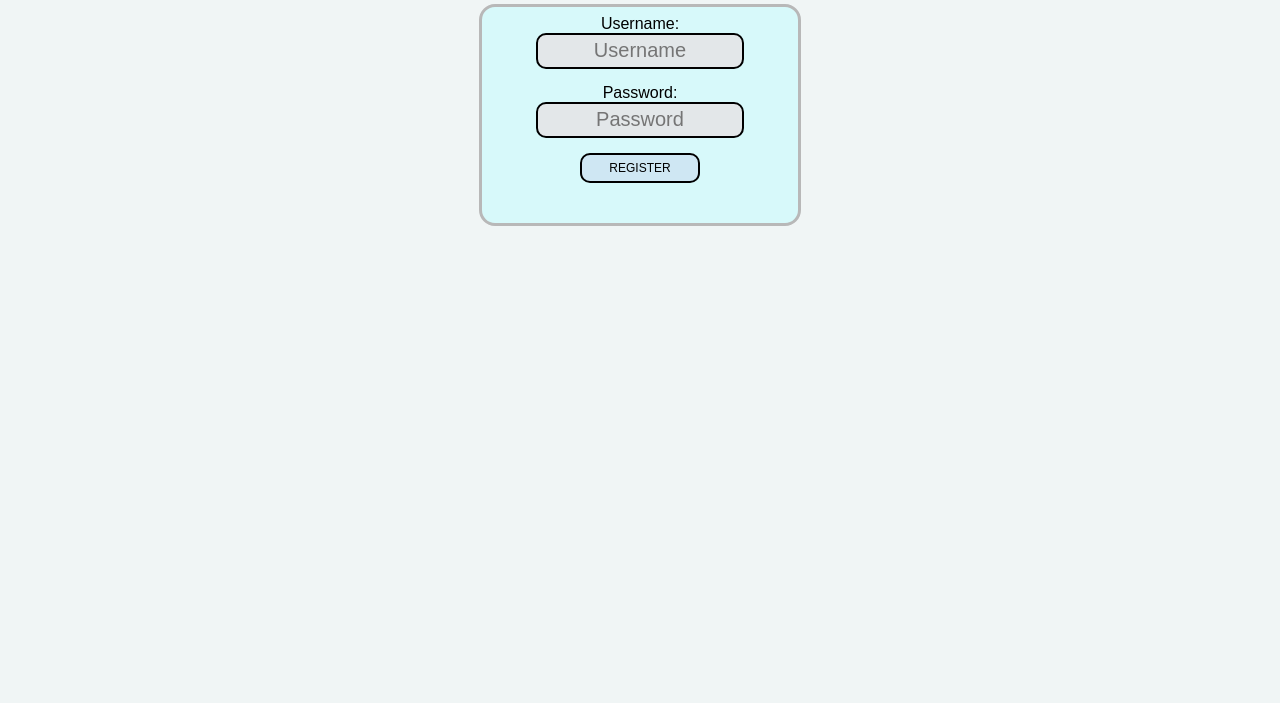
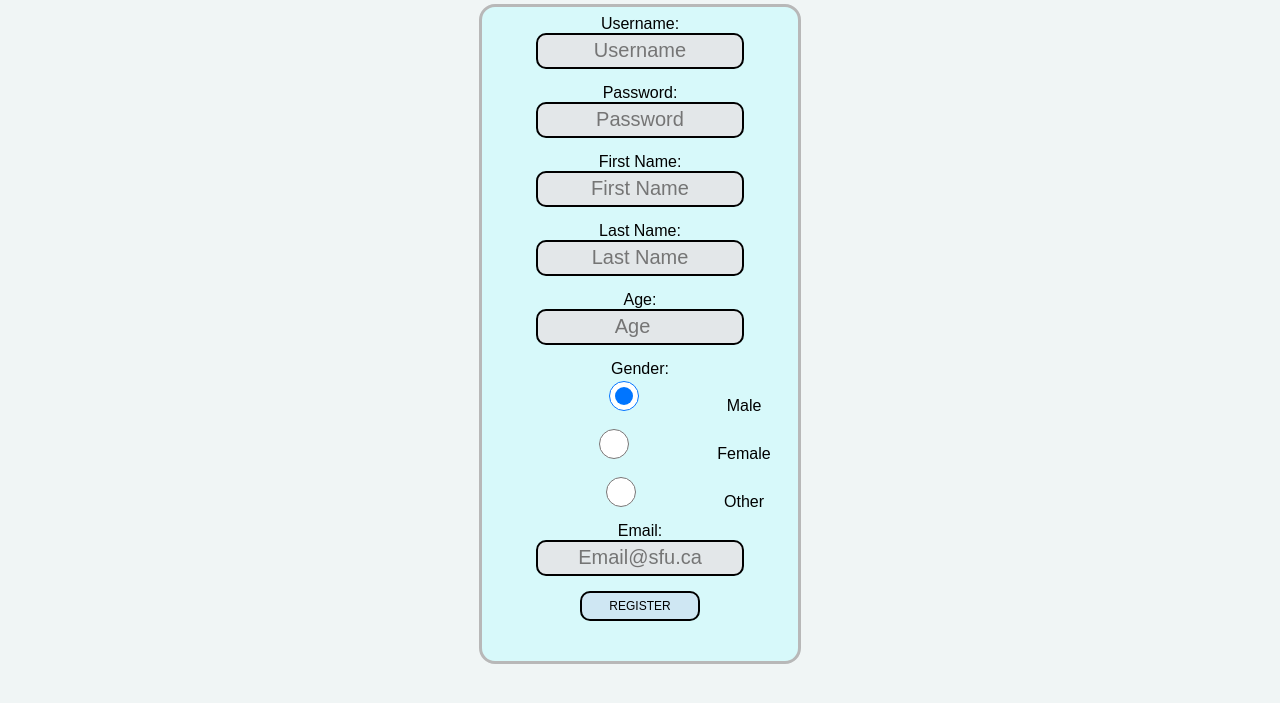
Before and after one commit to TimTran8/Node3DTicTacToe, a website: page public/html/register.html in a window 1280 px wide. Shown: the part 79-782 px from the top of the page. Drawn offline with nearby package versions, Linux system fonts and the light colour scheme.

Commit message:
Added more HTML and also added more fields for register.

```diff
--- a/public/html/register.html
+++ b/public/html/register.html
@@ -17,6 +17,20 @@
 				<input type="text" name="username" id="username" placeholder="Username"><br>
 				<label for="password">Password:</label><br>
 				<input type="password" name="password" id="password" placeholder="Password"><br>
+				<label for="firstName">First Name:</label><br>
+				<input type="text" name="firstName" id="firstName" placeholder="First Name"><br>
+				<label for="lastName">Last Name:</label><br>
+				<input type="text" name="lastName" id="lastName" placeholder="Last Name"><br>
+				<label for="age">Age:</label><br>
+				<input type="number" name="age" id="age" placeholder="Age" min="0" max="100"><br>
+				<label for="gender">Gender:</label><br>
+				<div id="gender">
+					<input type="radio" name="gender" value="male" checked>Male<br>
+					<input type="radio" name="gender" value="female">Female<br>
+					<input type="radio" name="gender" value="other">Other<br>
+				</div>
+				<label for="email">Email:</label><br>
+				<input type="email" name="email" id="email" placeholder="Email@sfu.ca"><br>
 				<input class="buttons" type='button' value='REGISTER' id="submitBtn" onclick="register()" />
 			</form>
 		</div>
```
Also changed, not shown: public/html/game.html (added, +10 -0 lines), public/html/gameFinished.html (added, +10 -0 lines), public/html/landing.html (added, +10 -0 lines).
